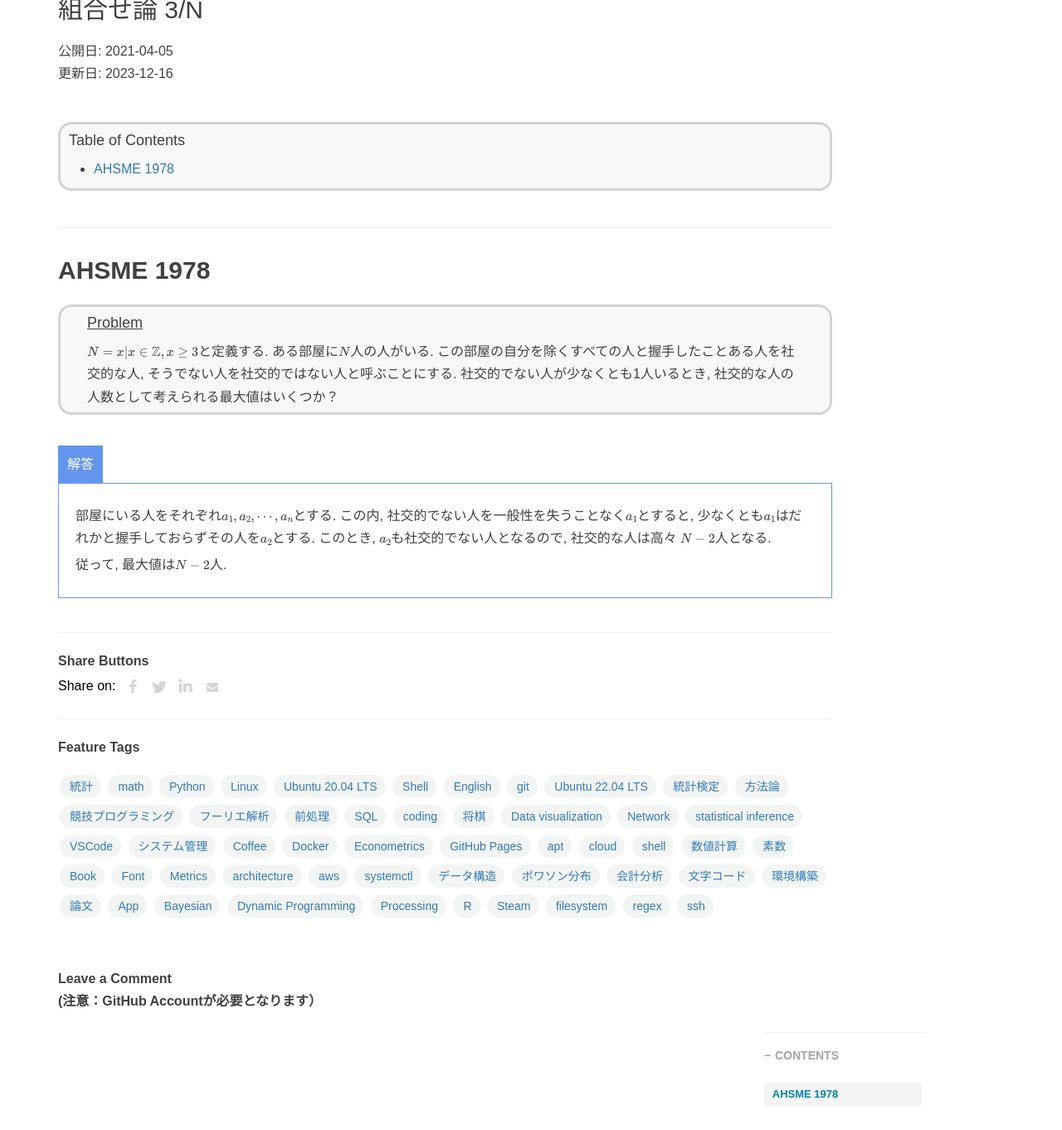
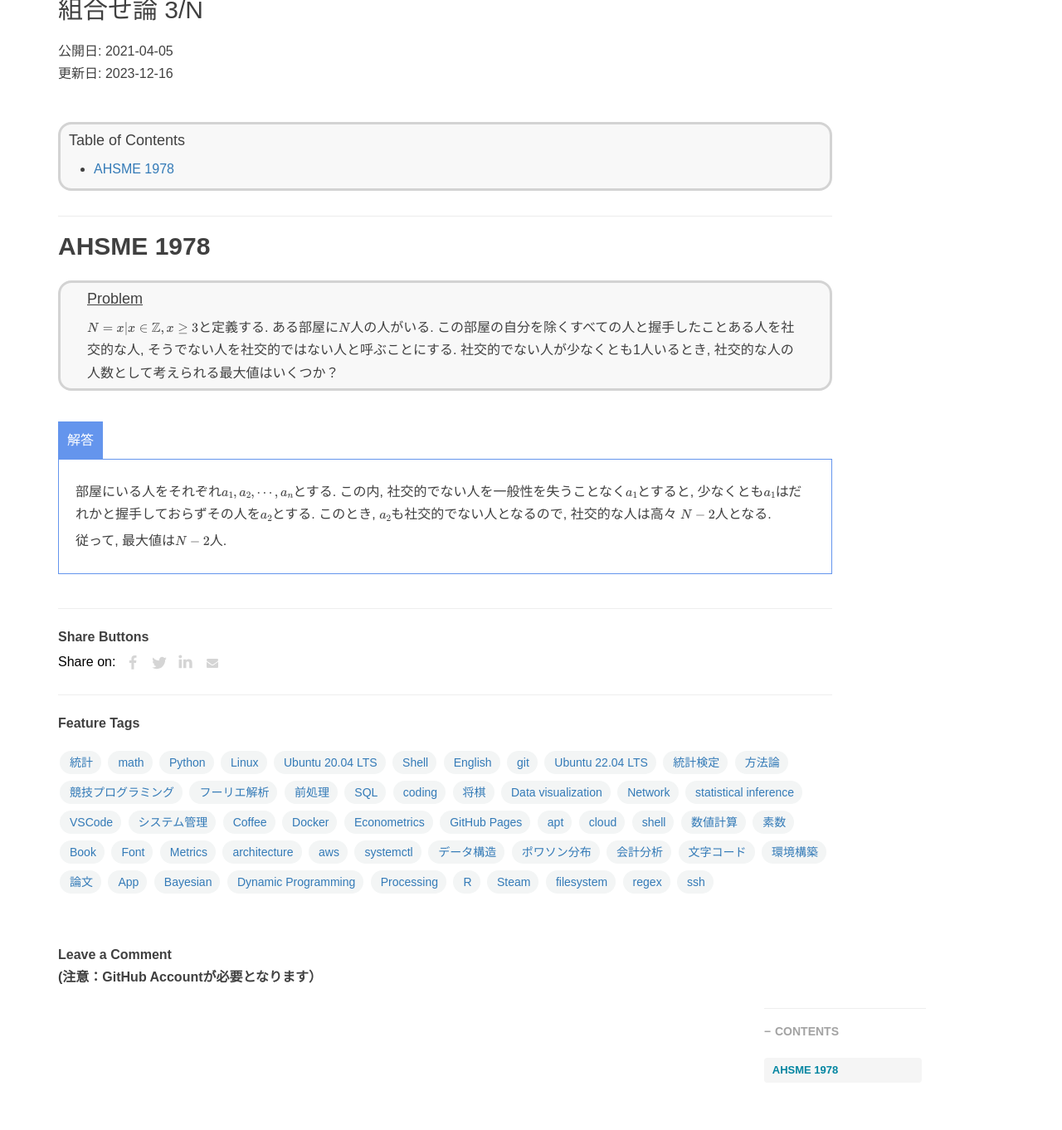
Before and after one commit to RyoNakagami/RyoNakagami.github.io, a Jekyll site: the page built from _posts/2021-04-05-shake-hands-problem.md, in a window 1280 px wide and 1400 px high, scrolled down 283 px. Shown: the top 1362 px of the window at 83% size. Built offline with Jekyll 4.4.1, drawn with Linux system fonts in a browser that asks for light colours; comment, search, counter and statistics services are not loaded.

Commit message:
ENV: change post-container h2 margin

```diff
--- a/css/ryo-blog.css
+++ b/css/ryo-blog.css
@@ -809,8 +809,8 @@ samp {
   content: " ";
   display: block;
   border-bottom: 1px solid #ececec;
-  margin-top: 44px;
-  margin-bottom: 30px;
+  margin-top: 20px;
+  margin-bottom: 15px;
 }
 .post-container h4 {
   font-size: 22px;
```
Also changed, not shown: css/ryo-blog.min.css.
